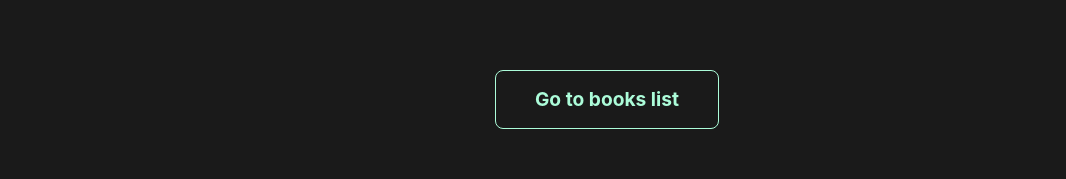
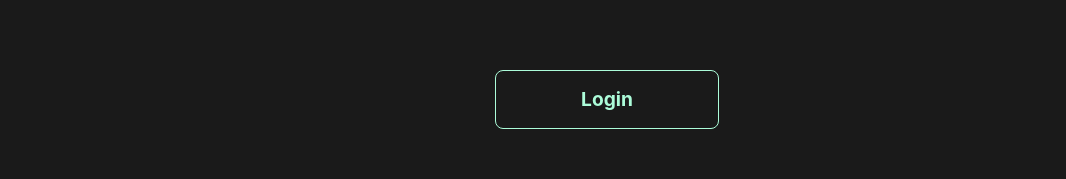
Before and after one commit to SrVleh/BookStore-front, a Vue app: page / in a window 1280 px wide. Shown: the part 518-697 px from the top of the page, without its empty margins (33-1099 px from the left). Built offline with nearby package versions, Linux system fonts and the light colour scheme.

Commit message:
[DEV-0048] Home call to action button

```diff
--- a/src/components/Home.vue
+++ b/src/components/Home.vue
@@ -12,16 +12,21 @@
         </div>
 
 
-       <router-link class="btn action-btn" :to="Paths.BOOKS_LIST">Go to books list</router-link>
+       <router-link v-if="store.state.isLoggedIn" class="btn action-btn" :to="Paths.BOOKS_LIST">Go to books list</router-link>
+       <router-link v-else class="btn action-btn" :to="Paths.LOG_IN">Login</router-link>
     </div>
 </template>
 
 <script>
 import Paths from "../constants/Paths.js";
+import {store} from "../state/index.js";
 
 export default {
     name: "Home",
     computed: {
+        store() {
+            return store
+        },
         Paths() {
             return Paths
         }
```
